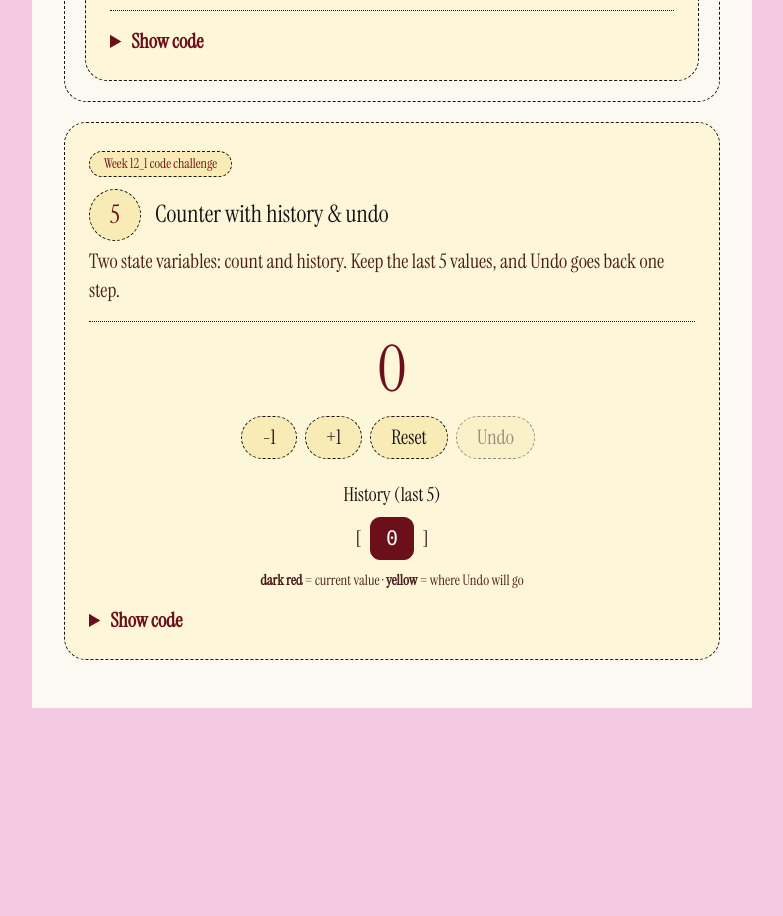
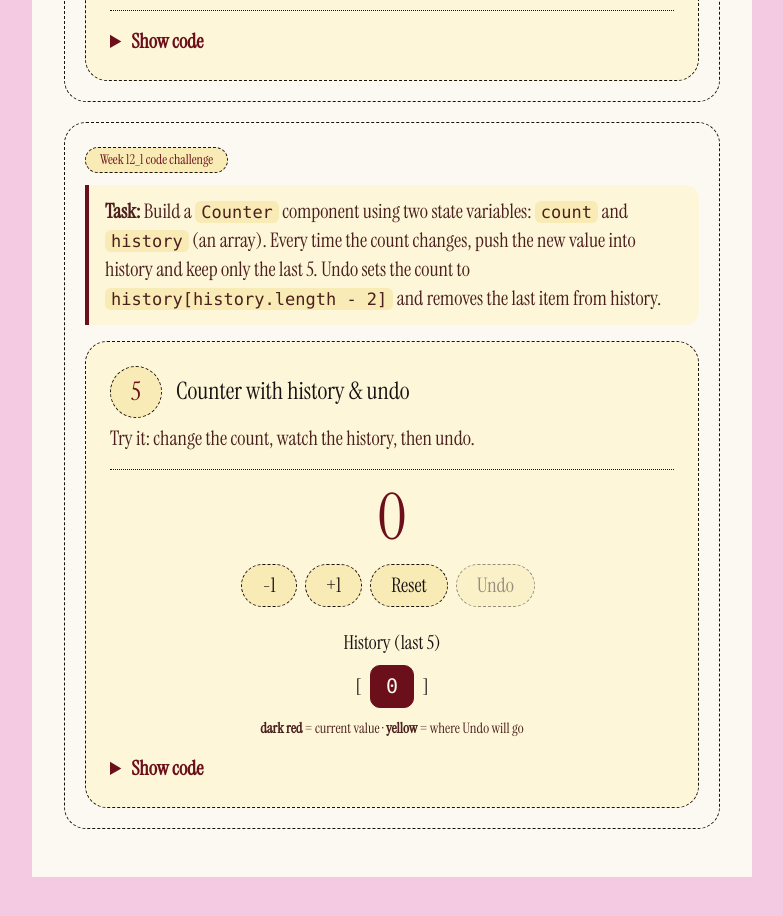
Before and after one commit to aadi-eee/week12_1, a React (Vite) app: page / in a window 1280 px wide. Shown: the part 1840-2756 px from the top of the page, without its empty margins (248-1031 px from the left). Before the commit the page ends 2588 px from the top, so only its background shows below. Built offline with nearby package versions, Linux system fonts and the light colour scheme.

Commit message:
Update task box

```diff
--- a/src/App.jsx
+++ b/src/App.jsx
@@ -93,16 +93,27 @@ export default function App() {
           </div>
         </div>
 
+        <div className="group">
+          <span className="tag">Week 12_1 code challenge</span>
+          <p className="task-spec">
+            <b>Task:</b> Build a <code>Counter</code> component using two state
+            variables: <code>count</code> and <code>history</code> (an array). Every
+            time the count changes, push the new value into history and keep only
+            the last 5. Undo sets the count to <code>history[history.length - 2]</code> and
+            removes the last item from history.
+          </p>
+          <div className="cards">
             <Card
               number="5"
               title="Counter with history & undo"
-          text="Two state variables: count and history. Keep the last 5 values, and Undo goes back one step."
-          tag="Week 12_1 code challenge"
+              text="Try it: change the count, watch the history, then undo."
               code={counterCode}
             >
               <CounterHistory />
             </Card>
           </div>
+        </div>
+      </div>
     </main>
   );
 }
--- a/src/styles.css
+++ b/src/styles.css
@@ -255,3 +255,18 @@ h2 {
 .chip.next { background: var(--butter); border: 1px dashed var(--ink); }
 .chip.current { background: var(--maroon); color: var(--paper); border-color: var(--maroon); }
 .legend { text-align: center; font-size: .9rem; color: var(--brown); margin-top: 10px; }
+.task-spec {
+  background: var(--butter-soft);
+  border-left: 4px solid var(--maroon);
+  border-radius: 0 14px 14px 0;
+  padding: 12px 16px;
+  margin-bottom: 16px;
+  color: var(--brown);
+}
+.task-spec code {
+  font-family: Consolas, 'Courier New', monospace;
+  font-size: .85em;
+  background: var(--butter);
+  padding: 1px 6px;
+  border-radius: 6px;
+}
```
Lines whose indentation alone changed are shown as unchanged.
